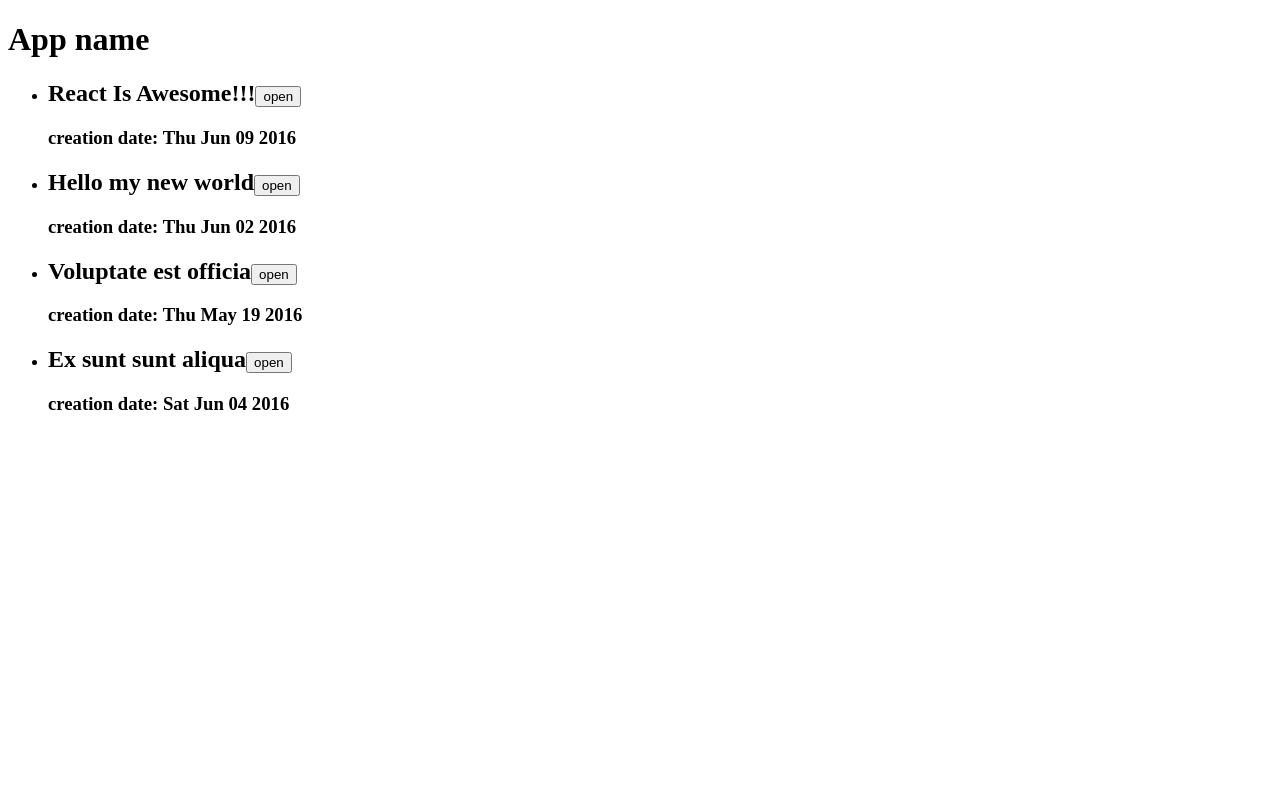
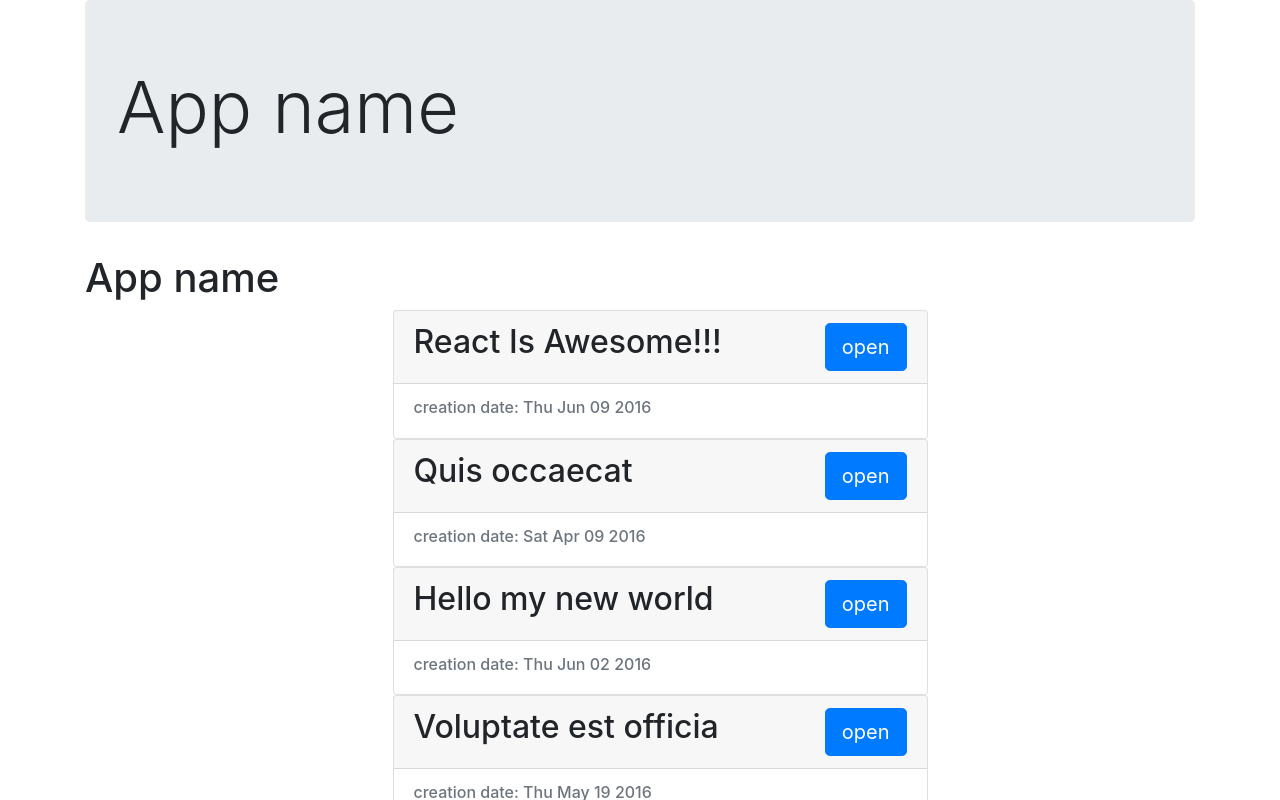
Before and after one commit to madhead84/FE, a React (Create React App) app in the folder hello-world/: page / in a window 1280 px wide. Shown: the top 800 px of the page. Built offline with nearby package versions, Linux system fonts and the light colour scheme.

Commit message:
added styles

```diff
--- a/hello-world/package.json
+++ b/hello-world/package.json
@@ -3,6 +3,9 @@
   "version": "0.1.0",
   "private": true,
   "dependencies": {
+    "bootstrap": "^4.0.0-beta.3",
+    "jquery": "^1.9.1",
+    "popper.js": "^1.12.9",
     "react": "^16.2.0",
     "react-dom": "^16.2.0",
     "react-scripts": "1.1.1"
--- a/hello-world/src/components/App.js
+++ b/hello-world/src/components/App.js
@@ -1,12 +1,18 @@
 import React from 'react'
 import ArticleList from './ArticleList'
 import articles from '../fixtures'
+import "bootstrap/dist/css/bootstrap.css"
 
 function App() {
-    return <div>
+    return (
+        <div className="container">
+            <div className="jumbotron">
+                <h1 className="display-3">App name</h1>
+            </div>
         <h1>App name</h1>
         <ArticleList articles={articles}/>
     </div>
+    )
 }
 
 export default App
--- a/hello-world/src/components/Article.js
+++ b/hello-world/src/components/Article.js
@@ -7,17 +7,23 @@
 
     render(){
         const {article} = this.props;
-        const body = this.state.isOpen && <section>{article.text}</section>;
+        const body = this.state.isOpen && <section className="card-text">{article.text}</section>;
         return (
-            <div>
+            <div className="card mx-auto" style={{width: '50%'}}>
+                <div className="card-header">
                 <h2>
                     {article.title}
-                    <button onClick={this.handleClick}>
+                    <button onClick={this.handleClick} className="btn btn-primary btn-lg float-right">
                         {this.state.isOpen ? 'close' : 'open'}
                     </button>
                 </h2>
-                {body}
-                <h3>creation date: {(new Date(article.date)).toDateString()}</h3>
+                </div>
+                <div className="card-body">
+                     <h6 className="card-subtitle text-muted">
+                         creation date: {(new Date(article.date)).toDateString()}
+                     </h6>
+                    {body}
+            </div>
             </div>
         )
     }
--- a/hello-world/src/components/ArticleList.js
+++ /dev/null
@@ -1,14 +0,0 @@
-import React from 'react'
-import Article from './Article'
-
-export default function ArticleList({ articles }) {
-    return(
-        <ul>
-            <li><Article article = {articles[0]}/></li>
-            <li><Article article = {articles[2]}/></li>
-            <li><Article article = {articles[3]}/></li>
-            <li><Article article = {articles[4]}/></li>
-
-        </ul>
-    )
-}
--- /dev/null
+++ b/hello-world/src/components/ArticleList/index.js
@@ -0,0 +1,17 @@
+import React from 'react'
+import Article from '../Article'
+import './style.css'
+
+export default function ArticleList({ articles }) {
+    const articleElements = articles.map(article =>
+        <li key={article.id} className="article-list_li">
+            <Article article = {article}/>
+        </li>
+    );
+
+    return(
+        <ul>
+            {articleElements}
+        </ul>
+    )
+}
--- /dev/null
+++ b/hello-world/src/components/ArticleList/style.css
@@ -0,0 +1,3 @@
+.article-list_li {
+    list-style: none;
+}
```
Also changed, not shown: 2 other files (tests, documents, lock files or other folders).
